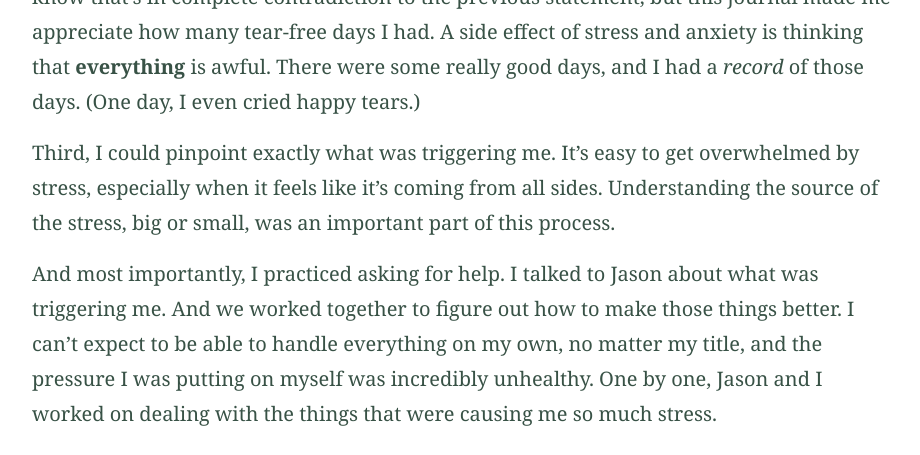
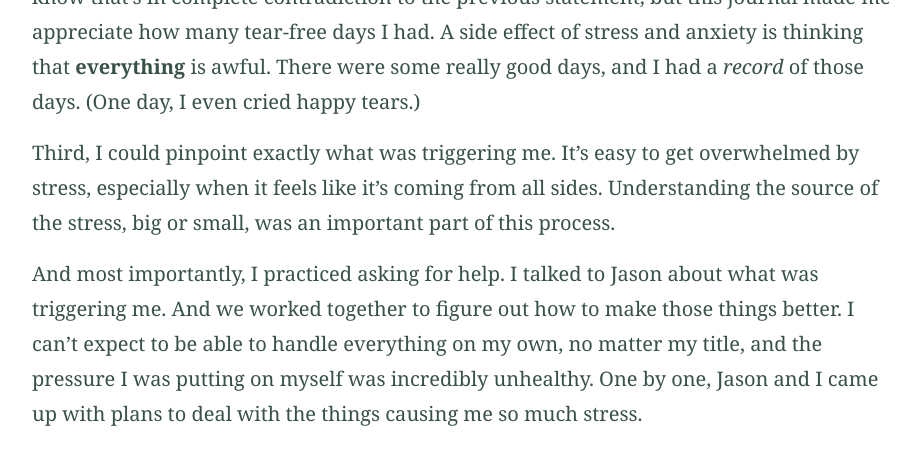
Before and after one commit to harllee/jessicaharllee.com, a Jekyll site: the page built from _posts/2017-06-25-crying.markdown, in a window 1280 px wide and 900 px high, scrolled down 2789 px, cut to the strip 0-455 px from the top of the window. Shown: the whole strip, without its empty margins (176-1096 px from the left). Built offline with Jekyll 4.4.1, drawn with Linux system fonts in a browser that asks for light colours; comment, search, counter and statistics services are not loaded.

Commit message:
Updated Crying

```diff
--- a/_posts/2017-06-25-crying.markdown
+++ b/_posts/2017-06-25-crying.markdown
@@ -34,7 +34,7 @@ Second, that data made me realize that I wasn't crying as often as I told myself
 
 Third, I could pinpoint exactly what was triggering me. It's easy to get overwhelmed by stress, especially when it feels like it's coming from all sides. Understanding the source of the stress, big or small, was an important part of this process.
 
-And most importantly, I practiced asking for help. I talked to Jason about what was triggering me. And we worked together to figure out how to make those things better. I can't expect to be able to handle everything on my own, no matter my title, and the pressure I was putting on myself was incredibly unhealthy. One by one, Jason and I worked on dealing with the things that were causing me so much stress.
+And most importantly, I practiced asking for help. I talked to Jason about what was triggering me. And we worked together to figure out how to make those things better. I can't expect to be able to handle everything on my own, no matter my title, and the pressure I was putting on myself was incredibly unhealthy. One by one, Jason and I came up with plans to deal with the things causing me so much stress.
 
 <div class="mt-sm-4 mb-sm-4 ml-md-n4 mr-md-n4 text-center">
   <img src="/uploads/dont-cry.gif">
```
